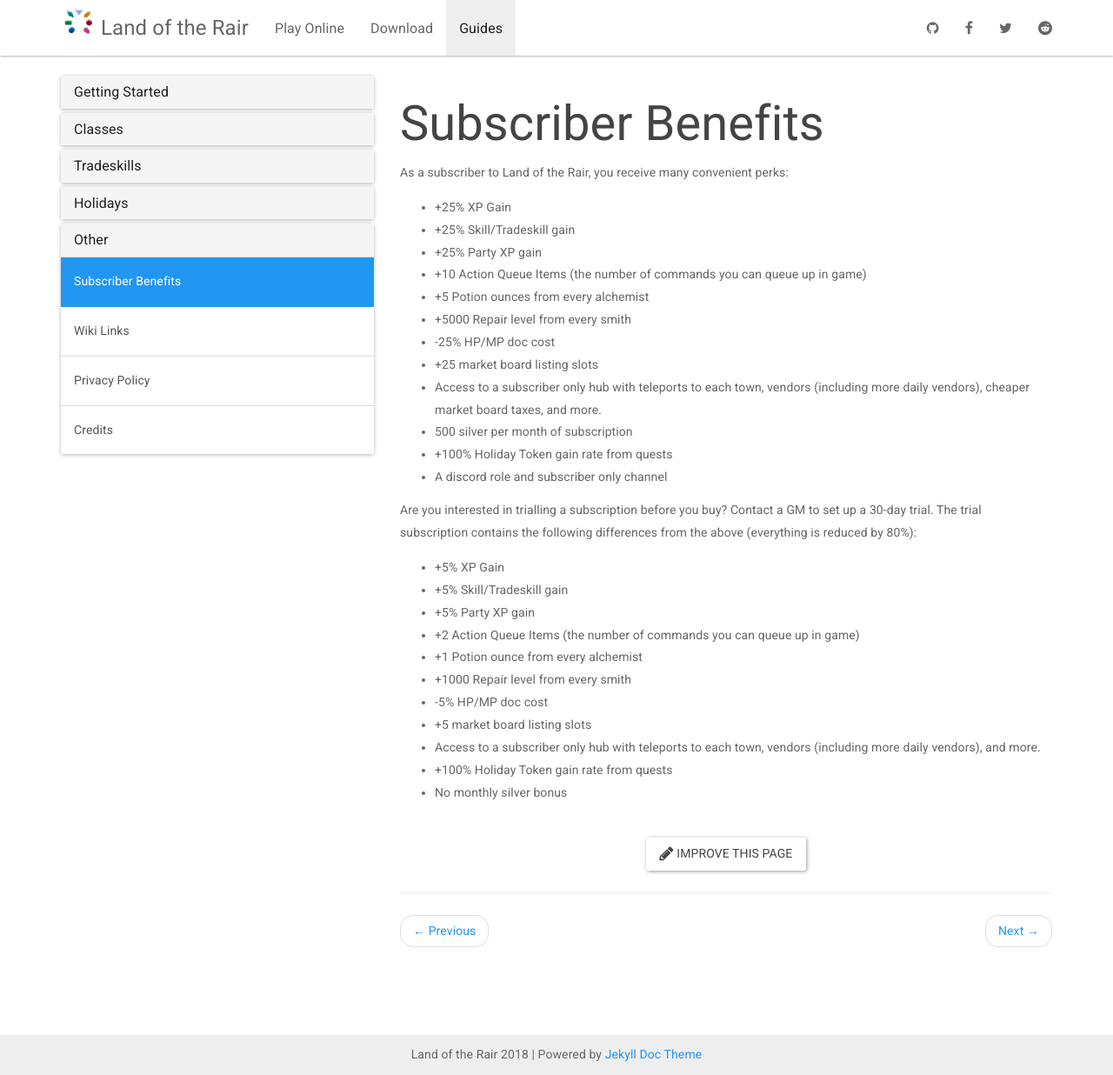
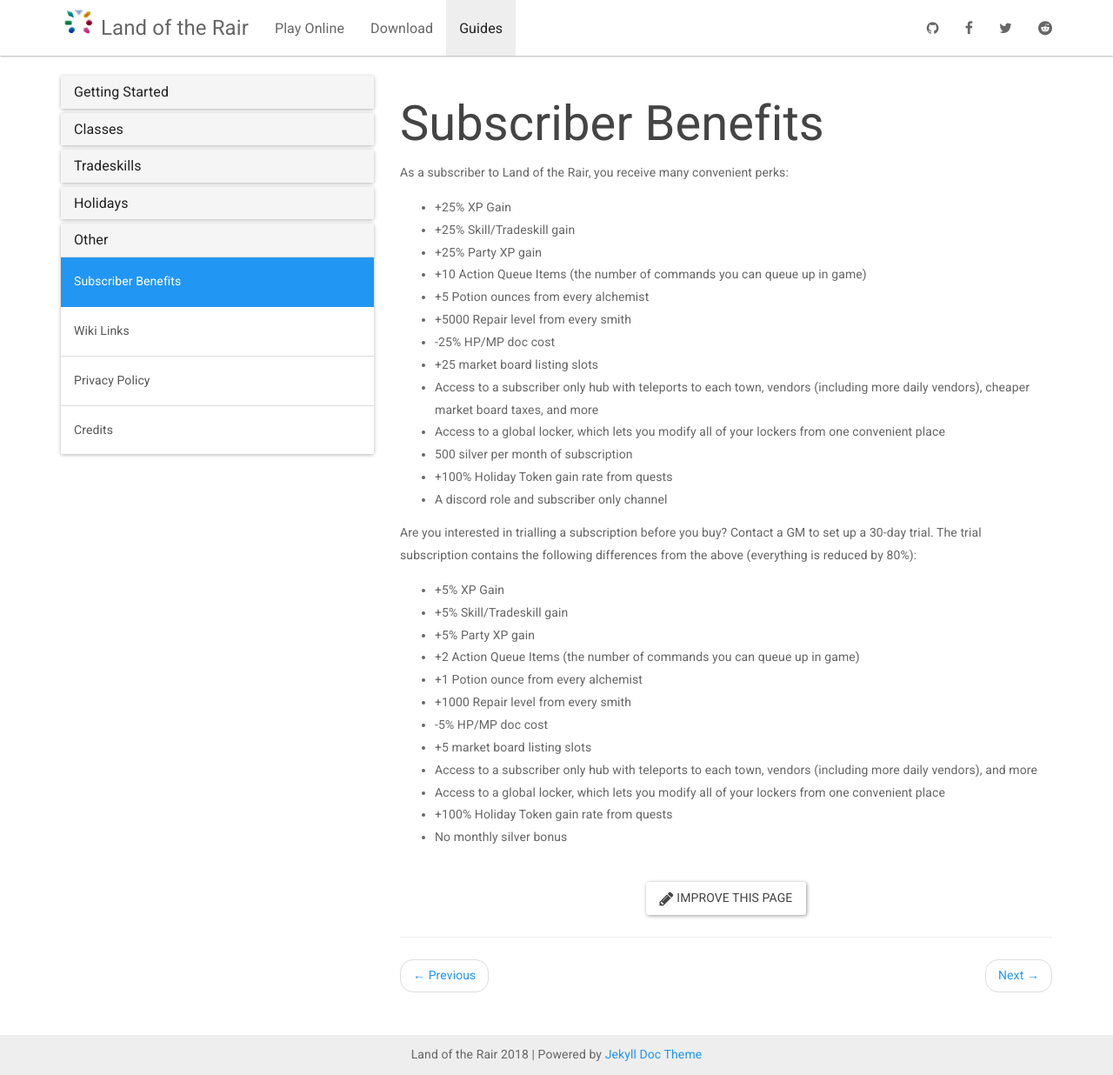
Before and after one commit to LandOfTheRair/landoftherair.github.io, a Jekyll site: the page built from _docs/other/subscriber-benefits.md, in a window 1280 px wide and 1236 px high. Shown: the whole window at 87% size. Built offline with Jekyll 4.4.1, drawn with Linux system fonts in a browser that asks for light colours; nearby versions of some CDN libraries.

Commit message:
Update subscriber-benefits.md

```diff
--- a/_docs/other/subscriber-benefits.md
+++ b/_docs/other/subscriber-benefits.md
@@ -13,7 +13,8 @@ As a subscriber to Land of the Rair, you receive many convenient perks:
 * +5000 Repair level from every smith
 * -25% HP/MP doc cost
 * +25 market board listing slots
-* Access to a subscriber only hub with teleports to each town, vendors (including more daily vendors), cheaper market board taxes, and more.
+* Access to a subscriber only hub with teleports to each town, vendors (including more daily vendors), cheaper market board taxes, and more
+* Access to a global locker, which lets you modify all of your lockers from one convenient place
 * 500 silver per month of subscription
 * +100% Holiday Token gain rate from quests
 * A discord role and subscriber only channel
@@ -28,6 +29,7 @@ Are you interested in trialling a subscription before you buy? Contact a GM to s
 * +1000 Repair level from every smith
 * -5% HP/MP doc cost
 * +5 market board listing slots
-* Access to a subscriber only hub with teleports to each town, vendors (including more daily vendors), and more.
+* Access to a subscriber only hub with teleports to each town, vendors (including more daily vendors), and more
+* Access to a global locker, which lets you modify all of your lockers from one convenient place
 * +100% Holiday Token gain rate from quests
 * No monthly silver bonus
```
